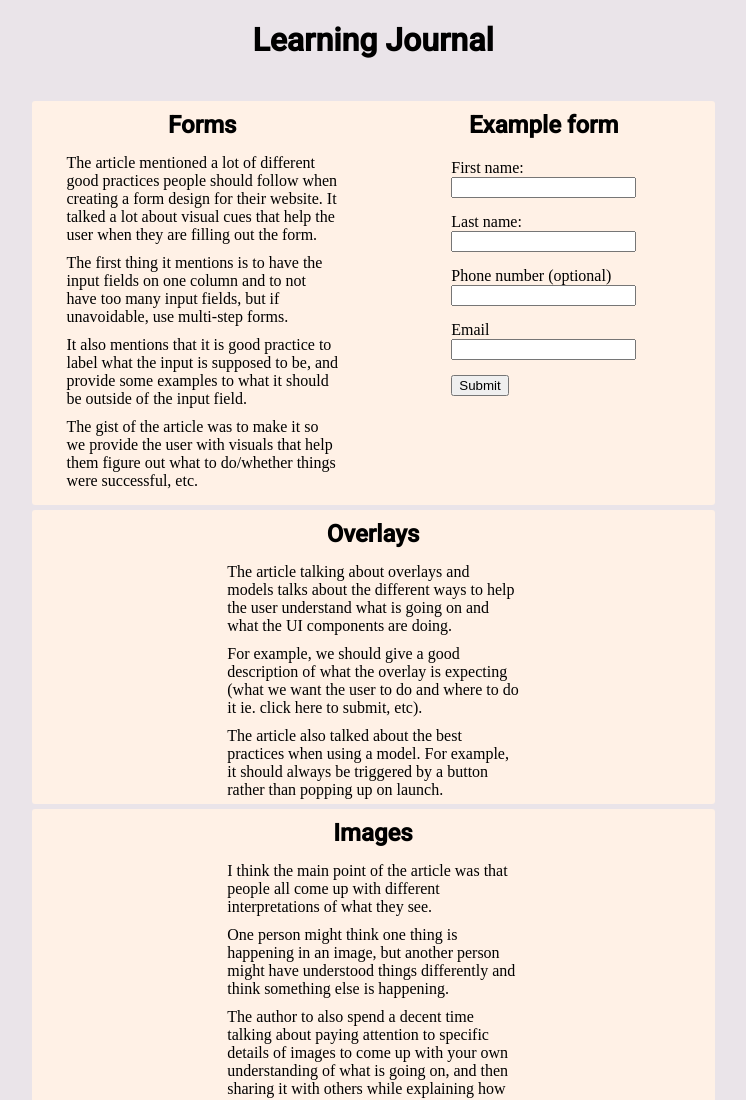
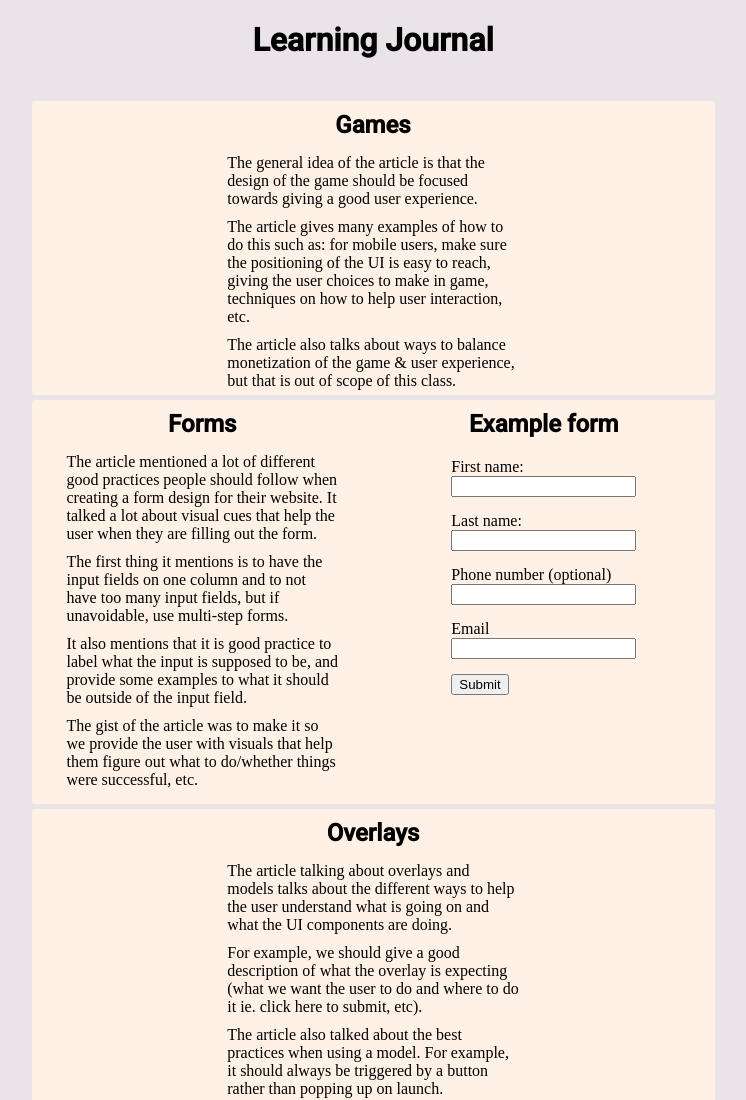
Before and after one commit to rachoi/des, a plain HTML site: page learning_journal/index.html in a window 1280 px wide. Shown: the top 1100 px of the page, without its empty margins (310-1056 px from the left). Drawn offline with Linux system fonts and the light colour scheme.

Commit message:
lj games

```diff
--- a/learning_journal/index.html
+++ b/learning_journal/index.html
@@ -20,6 +20,26 @@
 
         <main class="flex-container">
             <!-- Setting up for multiple entries -->
+            <section class="flex-content">
+                <div class="flex-container-content">
+                    <h1 class="statement-header"> Games </h1>
+
+                    <div class="statement">
+                        <p> The general idea of the article is that the design of the game should be focused towards giving a good user experience. </p>
+                    </div>
+
+                    <div class="statement">
+                        <p> The article gives many examples of how to do this such as: for mobile users, make sure the positioning of the UI is easy to reach, giving the user choices to make in game, techniques on how to help user interaction, etc. </p>
+                    </div>
+
+                    <div class="statement">
+                        <p> The article also talks about ways to balance monetization of the game & user experience, but that is out of scope of this class.  </p>
+                    </div>
+
+                </div>
+
+            </section>
+
             <section class="flex-content" id="learning">
                 <div class="flex-container-content">
                     <h1 class="statement-header"> Forms </h1>
```
